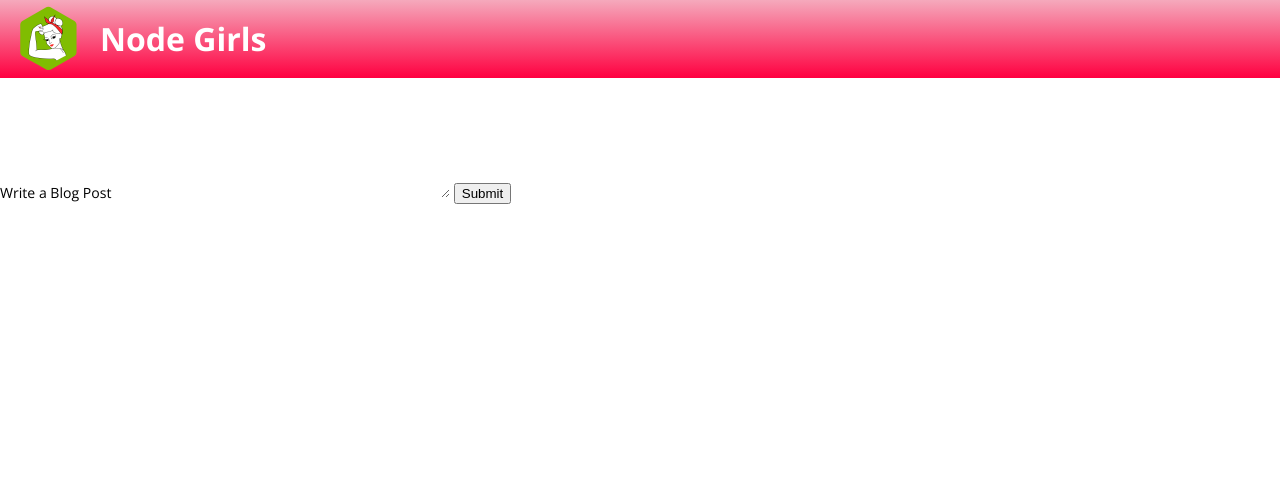
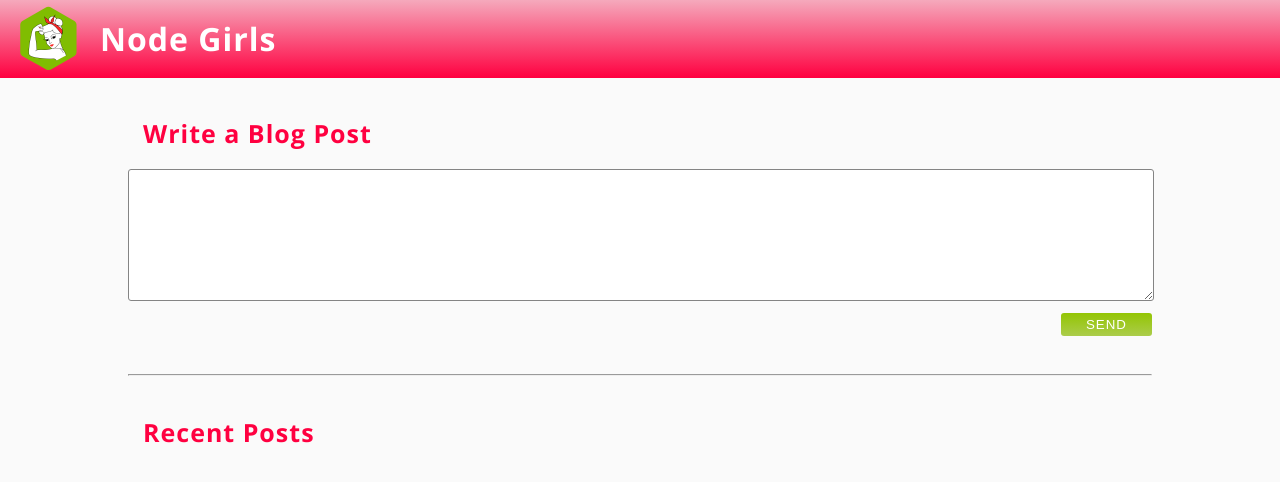
Before and after one commit to node-girls/workshop-2015, a website: page public/index.html in a window 1280 px wide. Drawn offline with nearby package versions, Linux system fonts and the light colour scheme; no server answers.

Commit message:
basic styling for blog posts

```diff
--- a/public/index.html
+++ b/public/index.html
@@ -12,16 +12,23 @@
             <img class="main-logo" src="./img/logo1.png">
             <h1 class="title">Node Girls</h1>
         </header>
+        <main>
+            <div class="entry-container">
+                <form class="" action="/create/post" method="post" id="the-form">
+                    <h2>Write a Blog Post</h2>
+                    <textarea name="post" rows="8" cols="40"></textarea>
+                    <button type="submit">Send</button>
+                </form>
+            </div>
 
-        <form class="" action="/create/post" method="post" id="the-form">
-            <label for="post">Write a Blog Post</label>
-            <textarea name="post" rows="8" cols="40"></textarea>
+            <br/>
+            <hr/>
+            <br/>
 
-            <button type="submit">Submit</button>
-        </form>
+            <h2>Recent Posts</h2>
 
-        <div class="post-container"></div>
-
+            <div class="post-container"></div>
+        </main>
         <script src="https://ajax.googleapis.com/ajax/libs/jquery/2.1.4/jquery.min.js"></script>
         <script src="./script.js" charset="utf-8"></script>
     </body>
--- a/public/main.css
+++ b/public/main.css
@@ -14,6 +14,8 @@ body {
 	line-height: 1;
 	font-size: 88%;
 	font-family: 'Open Sans', arial, sans-serif;
+	background: #FAFAFA;
+	color: #585858;
 }
 
 div {
@@ -25,10 +27,22 @@ h1, h2, h3, h4, h5, h6 {
 	font-size: 100%;
     padding: 23px 0;
 	margin: 0 15px;
+	color: #FF0040;
+	letter-spacing: 1px;
 }
 
 h1 {
 	font-size: 32px;
+}
+
+h2 {
+	font-size: 25px;
+}
+
+main {
+	display: block;
+	width: 80%;
+	margin: 0 auto;
 }
 
 /*******************
@@ -37,10 +51,11 @@ h1 {
 
 
 header {
-	background: -webkit-linear-gradient(#F5A9BC, #FF0040); /* For Safari 5.1 to 6.0 */
-	background: -o-linear-gradient(#F5A9BC, #FF0040); /* For Opera 11.1 to 12.0 */
-	background: -moz-linear-gradient(#F5A9BC, #FF0040); /* For Firefox 3.6 to 15 */
-	background: linear-gradient(#F5A9BC, #FF0040); /* Standard syntax */
+	background: #FF0040;
+	background: -webkit-linear-gradient(#F5A9BC, #FF0040);
+	background: -o-linear-gradient(#F5A9BC, #FF0040);
+	background: -moz-linear-gradient(#F5A9BC, #FF0040);
+	background: linear-gradient(#F5A9BC, #FF0040);
 }
 
 .title {
@@ -52,3 +67,81 @@ header {
 	width: 100px;
 	height: auto;
 }
+
+
+/*******************
+*  Enter a New Post
+********************/
+
+.entry-container {
+	margin: 20px 0 50px;
+}
+
+label {
+	width: 100%;
+}
+
+.text-wrapper {
+	width: 80%;
+}
+
+textarea {
+	width: 96%;
+	border-radius: 3px;
+	border: 1px solid #848484;
+	padding: 5px 2%;
+}
+
+button[type="submit"] {
+	background: #A5DF00;
+	background: -webkit-linear-gradient(#93C503, #ABCC4B);
+	background: -o-linear-gradient(#93C503, #ABCC4B);
+	background: -moz-linear-gradient(#93C503, #ABCC4B);
+	background: linear-gradient(#93C503, #ABCC4B);
+	border: none;
+    color: white;
+    padding: 4px 25px;
+    text-transform: uppercase;
+    letter-spacing: 1px;
+    float: right;
+    margin-top: 10px;
+    border-radius: 3px;
+}
+
+/*******************
+*  Posts
+********************/
+
+hr {
+	background: #BDBDBD;
+}
+
+.thumbnail {
+	float: left;
+	width: 50px;
+	height: auto;
+	margin-left: 3px;
+	margin-top: 3px;
+}
+
+.post {
+	width: 100%;
+    border: 1px solid #848484;
+    float: left;
+    margin: 2%;
+    border-radius: 3px;
+    -webkit-box-shadow: 7px 7px 5px 0px rgba(50, 50, 50, 0.75);
+    -moz-box-shadow: 7px 7px 5px 0px rgba(50, 50, 50, 0.75);
+    box-shadow: 3px 3px 3px 0px rgba(50, 50, 50, 0.4);
+    background: white;
+}
+
+.post p {
+	margin: 5px 10px;
+}
+
+@media (min-width: 600px) {
+	 .post {
+		width: 28.9%;
+	}
+}
--- a/public/script.js
+++ b/public/script.js
@@ -6,12 +6,17 @@ $(document).ready(function() {
 
             for (var blogPost in data) {
                 var postDiv         = document.createElement('div');
-                var blogText        = document.createTextNode(data[blogPost]);
+                var postText        = document.createElement('p');
+                var thumbnail       = document.createElement('img');
                 var postContainer   = document.getElementsByClassName('post-container')[0];
 
+                thumbnail.src = "./img/logo2.png";
+                thumbnail.className = "thumbnail";
+                postText.innerText = data[blogPost];
+                postDiv.className = "post";
 
-                postDiv.className = "post";
-                postDiv.appendChild(blogText);
+                postDiv.appendChild(thumbnail);
+                postDiv.appendChild(postText);
                 postContainer.appendChild(postDiv);
             }
         },
```
Also changed, not shown: public/img/logo2.png (added).
